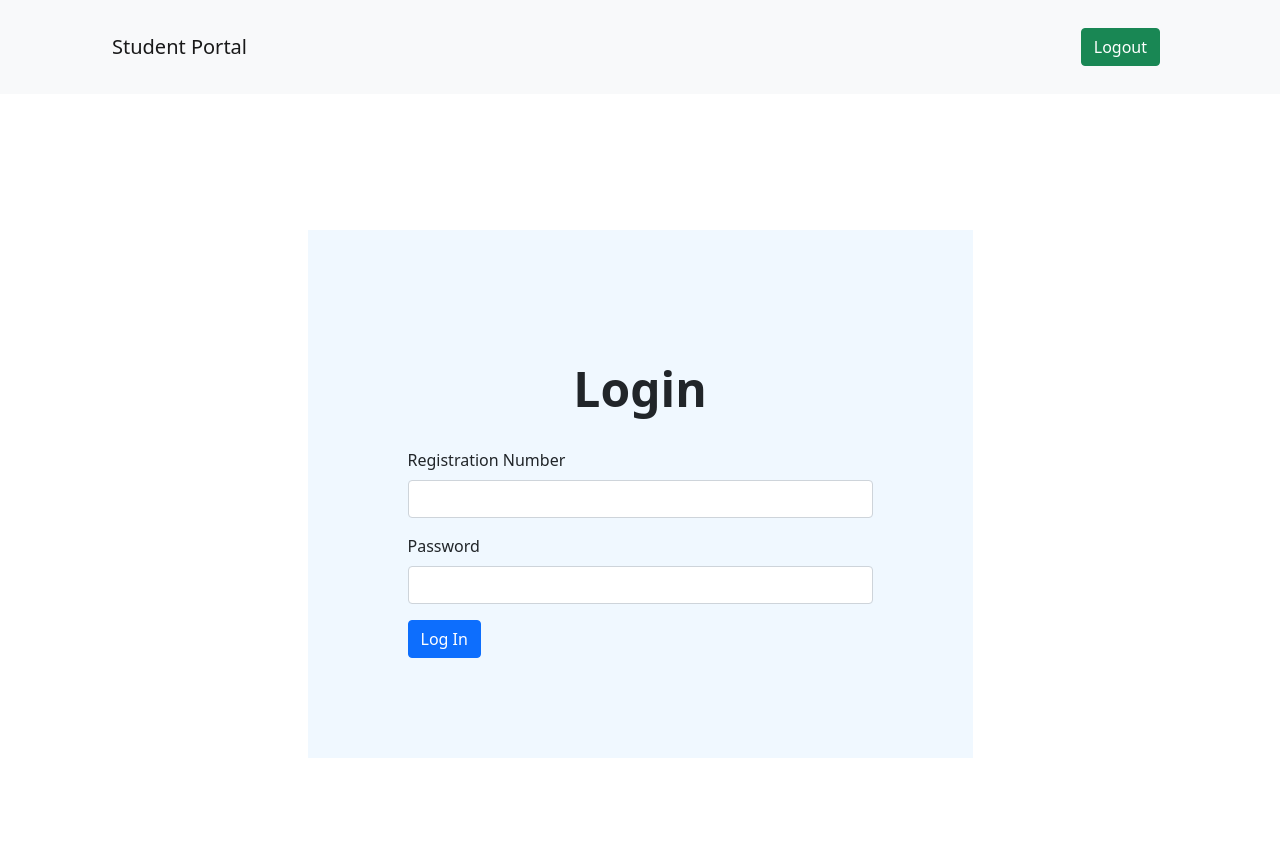
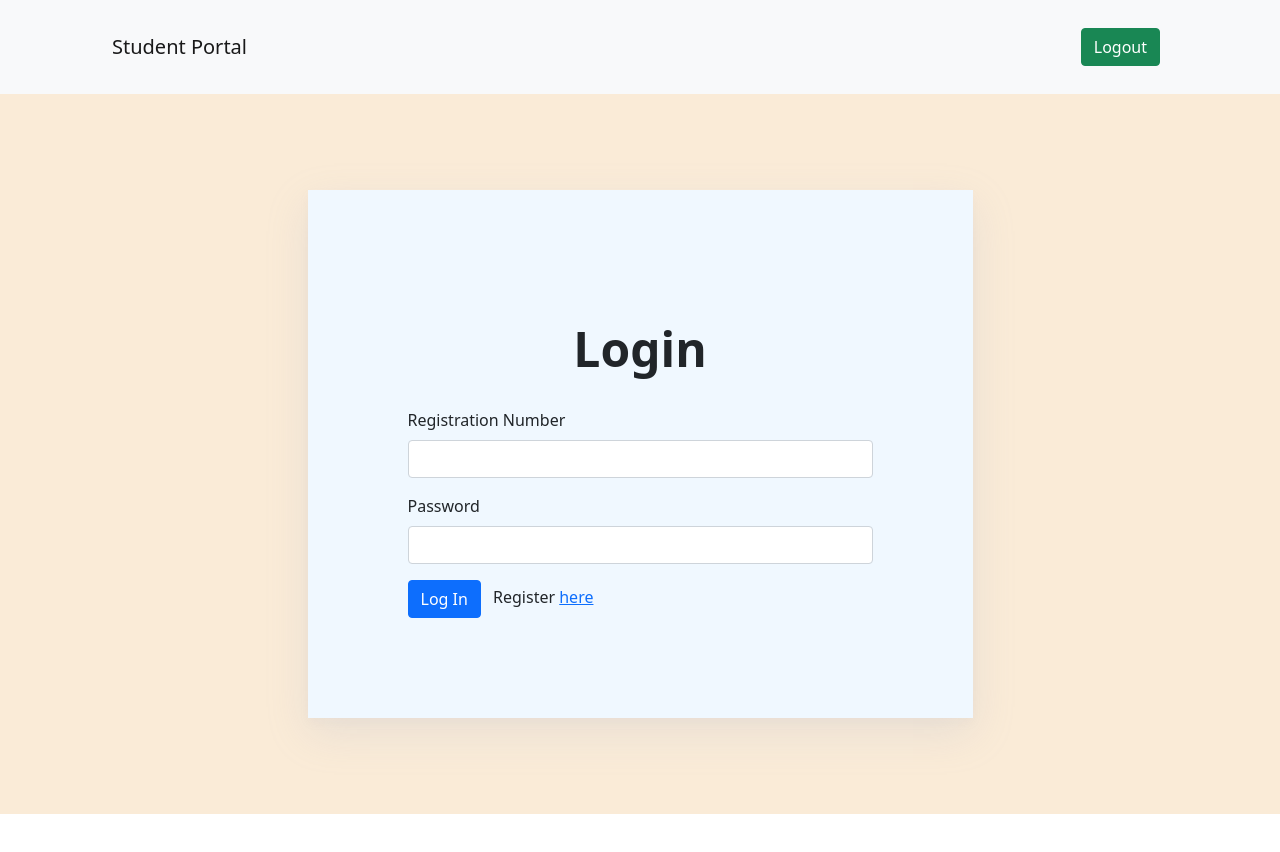
Before and after one commit to Praneeth-rdy/student-result-portal-angular, an Angular app: page /login in a window 1280 px wide. Shown: the top 852 px of the page. After the commit the page ends 814 px from the top, so only its background shows below. Built offline with nearby package versions, Linux system fonts and the light colour scheme.

Commit message:
UI fixes

```diff
--- a/src/app/pages/admin-view/admin-view.component.css
+++ b/src/app/pages/admin-view/admin-view.component.css
@@ -1,8 +1,12 @@
+.bg-container {
+    background-color: antiquewhite;
+}
+
 .main-container {
     display: flex;
     flex-direction: column;
     justify-content: center;
-    height: 100vh;
+    height: 90vh;
 }
 
 .student-card {
@@ -10,11 +14,12 @@
     flex-wrap: wrap;
     align-items: center;
     justify-content: space-between;
-    background-color: antiquewhite;
+    background-color: aliceblue;
     margin: 10px 0;
     border-radius: 8px;
     padding: 25px 50px;
     transition: transform 0.3s;
+    box-shadow: 0 5px 10px rgba(154, 160, 185, 0.05), 0 15px 40px rgba(166, 173, 201, 0.2);
 }
 
 .student-card h2 {
--- a/src/app/pages/admin-view/admin-view.component.html
+++ b/src/app/pages/admin-view/admin-view.component.html
@@ -1,4 +1,4 @@
-
+<div class="bg-container">
     <div class="container main-container">
         <div class="d-flex">
             <input (input)="search()" placeholder="Search" [(ngModel)]="searchField" class="form-control" />
@@ -29,3 +29,4 @@
             </div>
         </div>
     </div>
+</div>
--- a/src/app/pages/login/login.component.css
+++ b/src/app/pages/login/login.component.css
@@ -1,8 +1,12 @@
+.main-container {
+    background-color: antiquewhite;
+}
+
 .login-container {
     display: flex;
     flex-direction: column;
     justify-content: center;
-    height: 100vh;
+    min-height: 90vh;
 }
 
 .form-container {
@@ -12,6 +16,7 @@
 .form {
     background-color: aliceblue;
     padding: 100px;
+    box-shadow: 0 5px 10px rgba(154, 160, 185, 0.05), 0 15px 40px rgba(166, 173, 201, 0.2);
 }
 
 .form h1 {
--- a/src/app/pages/login/login.component.html
+++ b/src/app/pages/login/login.component.html
@@ -1,3 +1,4 @@
+<div class="main-container">
     <div class="login-container container">
         <div class="form-container row">
             <div class="form col-12 col-md-7">
@@ -9,13 +10,15 @@
                         <label for="registrationNumber" class="form-label">
                             Registration Number
                         </label>
-                    <input [(ngModel)]="loginUserData.registration_number" type="text" class="form-control" name="registration_number" id="registrationNumber" required>
+                        <input [(ngModel)]="loginUserData.registration_number" type="text" class="form-control"
+                            name="registration_number" id="registrationNumber" required>
                     </div>
                     <div class="mb-3">
                         <label for="password" class="form-label">
                             Password
                         </label>
-                    <input [(ngModel)]="loginUserData.password" type="password" class="form-control" name="password" id="password" required>
+                        <input [(ngModel)]="loginUserData.password" type="password" class="form-control" name="password"
+                            id="password" required>
                     </div>
                     <!-- <div class="row p-3">
                         <div class="form-check col-12 col-md-6">
@@ -31,8 +34,15 @@
                             </label>
                         </div>
                     </div> -->
+                    <div>
                         <button (click)="loginUser()" type="submit" class="btn btn-primary">Log In</button>
+                        <span class="ms-2">
+                            Register <a [routerLink]="['/register']">here</a>
+                        </span>
+                    </div>
+
                 </form>
             </div>
         </div>
     </div>
+</div>
--- a/src/app/pages/modify-result/modify-result.component.css
+++ b/src/app/pages/modify-result/modify-result.component.css
@@ -1,6 +1,10 @@
+.bg-container {
+    background-color: antiquewhite;
+    padding: 5vw;
+}
+
 .modif-container {
-    min-height: 100vh;
-    margin: 5vw auto;
+    min-height: 90vh;
 }
 
 .form-container {
@@ -10,6 +14,7 @@
 .form {
     background-color: aliceblue;
     padding: 100px;
+    box-shadow: 0 5px 10px rgba(154, 160, 185, 0.05), 0 15px 40px rgba(166, 173, 201, 0.2);
 }
 
 .form h1 {
--- a/src/app/pages/modify-result/modify-result.component.html
+++ b/src/app/pages/modify-result/modify-result.component.html
@@ -1,3 +1,4 @@
+<div class="bg-container">
     <div class="modif-container container">
         <div class="form-container row">
             <div class="form col-12 col-md-9">
@@ -50,3 +51,4 @@
             </div>
         </div>
     </div>
+</div>
```
Lines whose indentation alone changed are shown as unchanged.
